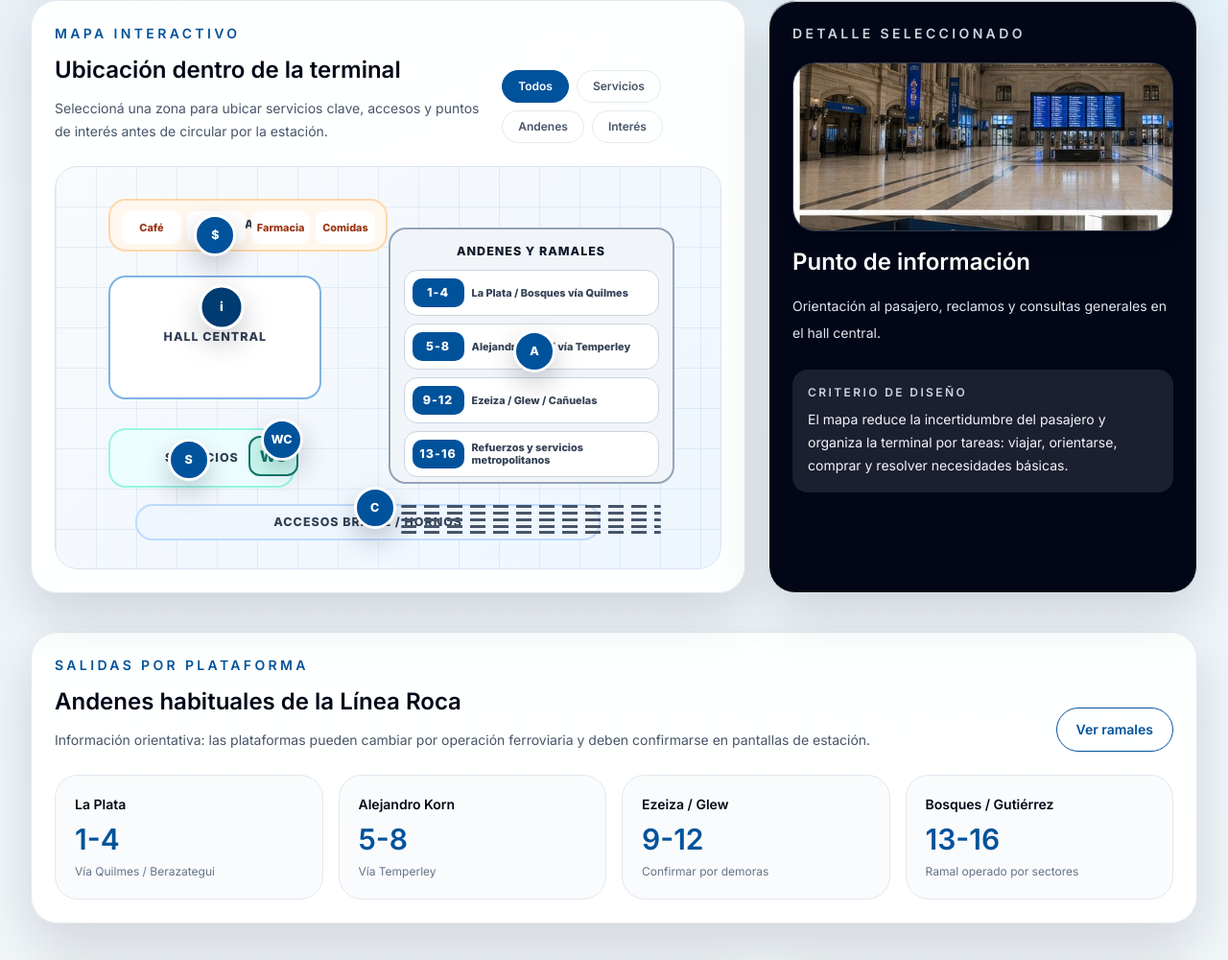
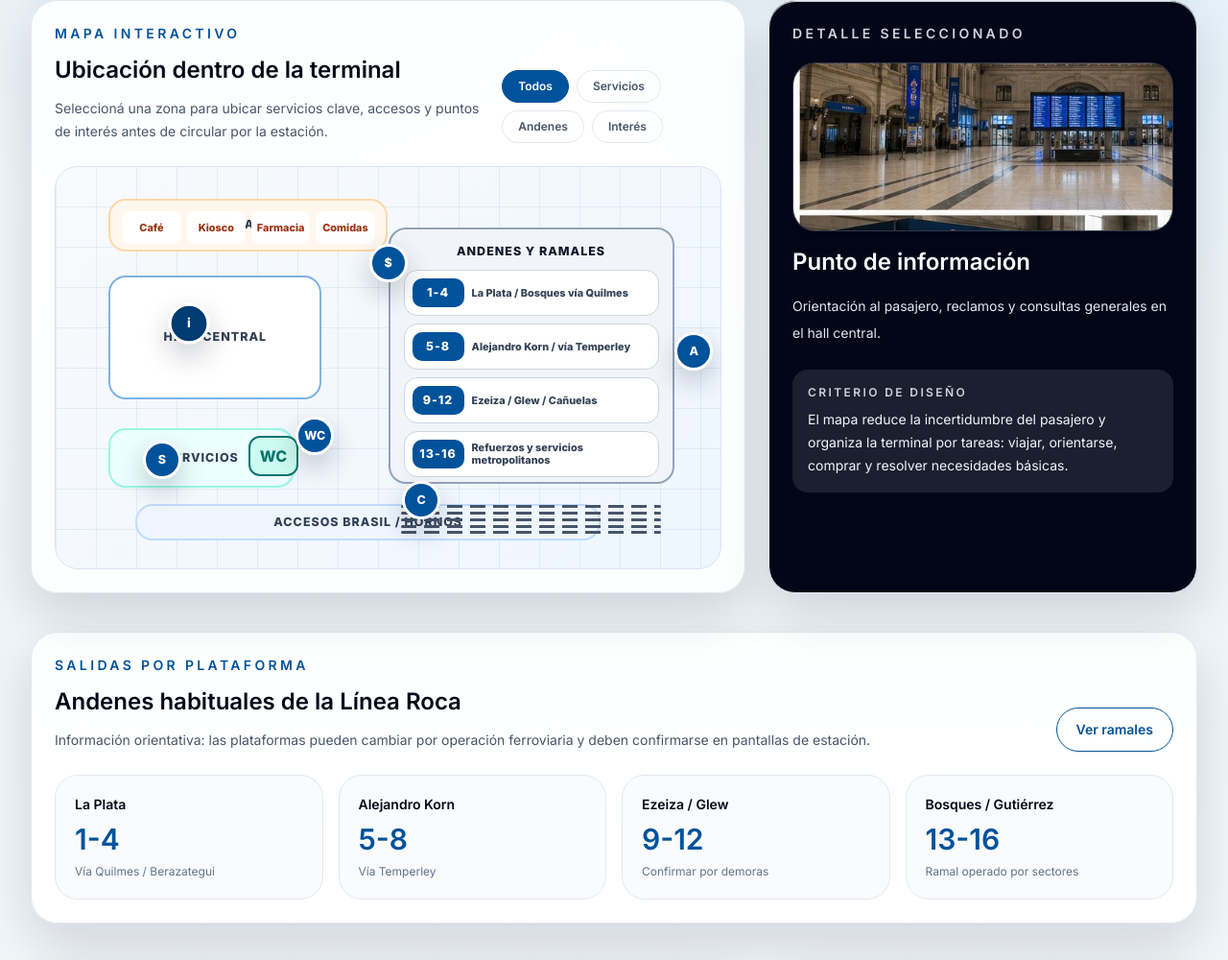
Before and after one commit to uade-garre/estacion-constitucion, a plain HTML site: page index.html in a window 1280 px wide. Shown: the part 848-1848 px from the top of the page at 96% size. Drawn offline with nearby package versions, Linux system fonts and the light colour scheme; grey boxes are pictures that could not be loaded.

Commit message:
Reubicar marcadores del mapa

```diff
--- a/estilos/estilos.css
+++ b/estilos/estilos.css
@@ -290,8 +290,8 @@ input {
   z-index: 2;
   display: grid;
   place-items: center;
-  width: 44px;
-  height: 44px;
+  width: 40px;
+  height: 40px;
   border: 3px solid #ffffff;
   border-radius: 999px;
   background: #00529b;
@@ -302,6 +302,36 @@ input {
   font-weight: 900;
   transform: translate(-50%, -50%);
   transition: transform 0.18s ease, background 0.18s ease, opacity 0.18s ease;
+}
+
+.map-point-info {
+  left: 20%;
+  top: 39%;
+}
+
+.map-point-wc {
+  left: 39%;
+  top: 67%;
+}
+
+.map-point-platforms {
+  left: 96%;
+  top: 46%;
+}
+
+.map-point-shops {
+  left: 50%;
+  top: 24%;
+}
+
+.map-point-sube {
+  left: 16%;
+  top: 73%;
+}
+
+.map-point-subte {
+  left: 55%;
+  top: 83%;
 }
 
 .map-point:hover,
--- a/index.html
+++ b/index.html
@@ -147,12 +147,12 @@
             <span>Café</span><span>Kiosco</span><span>Farmacia</span><span>Comidas</span>
           </div>
           <div class="map-restroom" aria-hidden="true">WC</div>
-          <button class="map-point is-active" type="button" style="left: 25%; top: 35%;" data-image="img/mapa-detalle/hall-central.jpg" data-location="informacion" data-type="servicio" data-title="Punto de información" data-detail="Orientación al pasajero, reclamos y consultas generales en el hall central.">i</button>
-          <button class="map-point" type="button" style="left: 34%; top: 68%;" data-image="img/mapa-detalle/banos.jpg" data-location="banos" data-type="servicio" data-title="Baños públicos" data-detail="Baños ubicados cerca del corredor central y próximos al sector de andenes.">WC</button>
-          <button class="map-point" type="button" style="left: 72%; top: 46%;" data-image="img/mapa-detalle/andenes.jpg" data-location="andenes" data-type="anden" data-title="Andenes principales" data-detail="Andenes 1-4: La Plata y Bosques vía Quilmes. 5-8: Alejandro Korn. 9-12: Ezeiza y Glew. 13-16: refuerzos y servicios metropolitanos.">A</button>
-          <button class="map-point" type="button" style="left: 24%; top: 17%;" data-image="img/mapa-detalle/comercios.jpg" data-location="comercios" data-type="interes" data-title="Comercios y cafeterías" data-detail="Locales de comida, kioscos y cafeterías para compras rápidas antes del viaje.">$</button>
-          <button class="map-point" type="button" style="left: 20%; top: 73%;" data-image="img/mapa-detalle/sube-subte.jpg" data-location="sube" data-type="interes" data-title="Carga SUBE" data-detail="Puntos de carga y consulta de saldo SUBE próximos a boleterías.">S</button>
-          <button class="map-point" type="button" style="left: 48%; top: 85%;" data-image="img/mapa-detalle/sube-subte.jpg" data-location="subte" data-type="servicio" data-title="Combinación Subte C" data-detail="Conexión directa hacia Subte C y salida al entorno urbano de Constitución.">C</button>
+          <button class="map-point map-point-info is-active" type="button" data-image="img/mapa-detalle/hall-central.jpg" data-location="informacion" data-type="servicio" data-title="Punto de información" data-detail="Orientación al pasajero, reclamos y consultas generales en el hall central.">i</button>
+          <button class="map-point map-point-wc" type="button" data-image="img/mapa-detalle/banos.jpg" data-location="banos" data-type="servicio" data-title="Baños públicos" data-detail="Baños ubicados cerca del corredor central y próximos al sector de andenes.">WC</button>
+          <button class="map-point map-point-platforms" type="button" data-image="img/mapa-detalle/andenes.jpg" data-location="andenes" data-type="anden" data-title="Andenes principales" data-detail="Andenes 1-4: La Plata y Bosques vía Quilmes. 5-8: Alejandro Korn. 9-12: Ezeiza y Glew. 13-16: refuerzos y servicios metropolitanos.">A</button>
+          <button class="map-point map-point-shops" type="button" data-image="img/mapa-detalle/comercios.jpg" data-location="comercios" data-type="interes" data-title="Comercios y cafeterías" data-detail="Locales de comida, kioscos y cafeterías para compras rápidas antes del viaje.">$</button>
+          <button class="map-point map-point-sube" type="button" data-image="img/mapa-detalle/sube-subte.jpg" data-location="sube" data-type="interes" data-title="Carga SUBE" data-detail="Puntos de carga y consulta de saldo SUBE próximos a boleterías.">S</button>
+          <button class="map-point map-point-subte" type="button" data-image="img/mapa-detalle/sube-subte.jpg" data-location="subte" data-type="servicio" data-title="Combinación Subte C" data-detail="Conexión directa hacia Subte C y salida al entorno urbano de Constitución.">C</button>
         </div>
       </article>
       <aside class="rounded-[28px] border border-slate-200 bg-slate-950 p-6 text-white shadow-soft">
```
